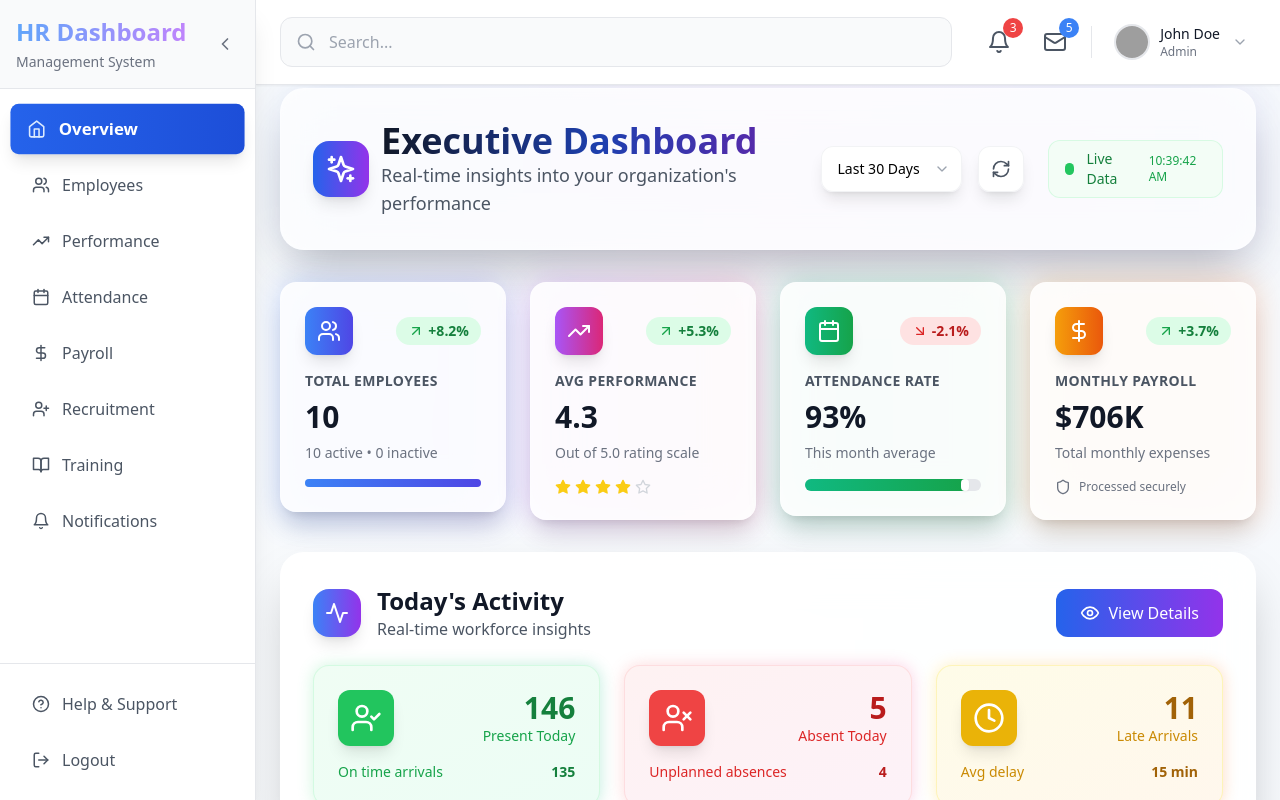
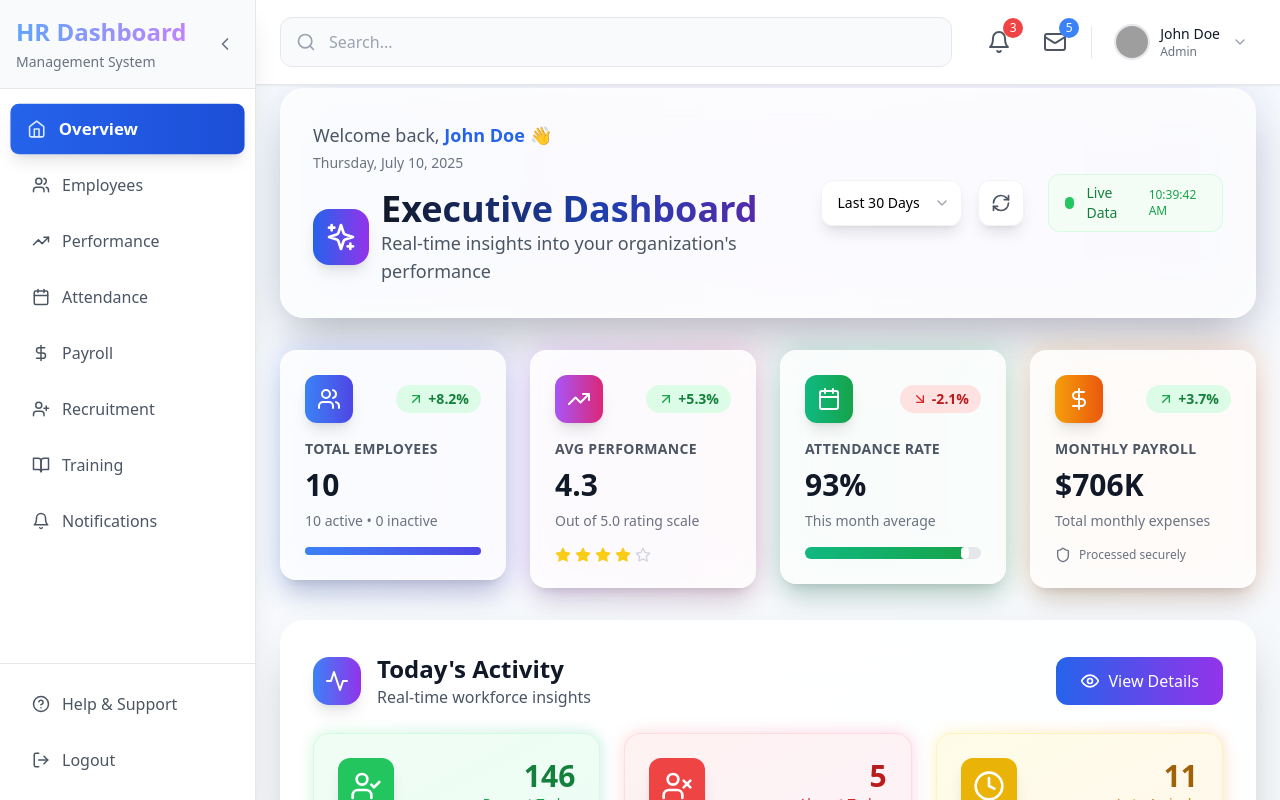
Before and after one commit to ShakibCSE2025/Hr-Dash, a React (Vite) app: page / in a window 1280 px wide. Shown: the top 800 px of the page. Built offline with nearby package versions, Linux system fonts and the light colour scheme; grey boxes are pictures that could not be loaded.

Commit message:
Add Welcome Back greeting to Overview page

```diff
--- a/src/components/Dashboard/Overview.tsx
+++ b/src/components/Dashboard/Overview.tsx
@@ -211,6 +211,21 @@ const Overview: React.FC<OverviewProps> = ({ setActiveSection }) => {
         <div className="relative bg-white/80 backdrop-blur-xl border border-white/20 rounded-3xl p-8 shadow-2xl">
           <div className="flex flex-col lg:flex-row lg:items-center justify-between space-y-6 lg:space-y-0">
             <div className="space-y-2">
+              {/* Welcome Back Greeting */}
+              <div className="mb-4">
+                <h2 className="text-lg font-medium text-gray-600 mb-1">
+                  Welcome back, <span className="text-blue-600 font-semibold">John Doe</span> 👋
+                </h2>
+                <p className="text-sm text-gray-500">
+                  {new Date().toLocaleDateString('en-US', {
+                    weekday: 'long',
+                    year: 'numeric',
+                    month: 'long',
+                    day: 'numeric'
+                  })}
+                </p>
+              </div>
+
               <div className="flex items-center space-x-3">
                 <div className="p-3 bg-gradient-to-r from-blue-600 to-purple-600 rounded-2xl shadow-lg">
                   <Sparkles className="h-8 w-8 text-white" />
```
